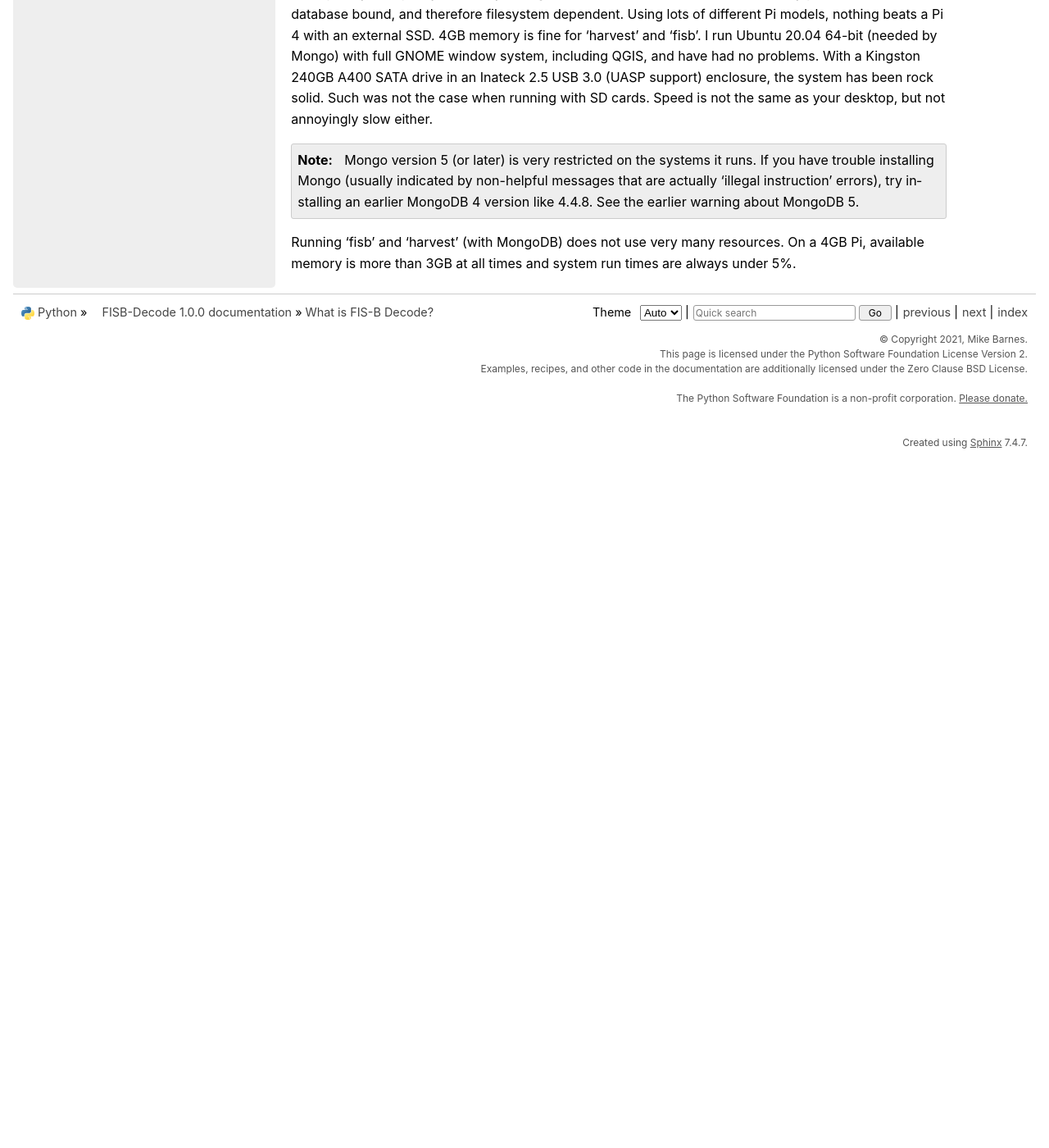
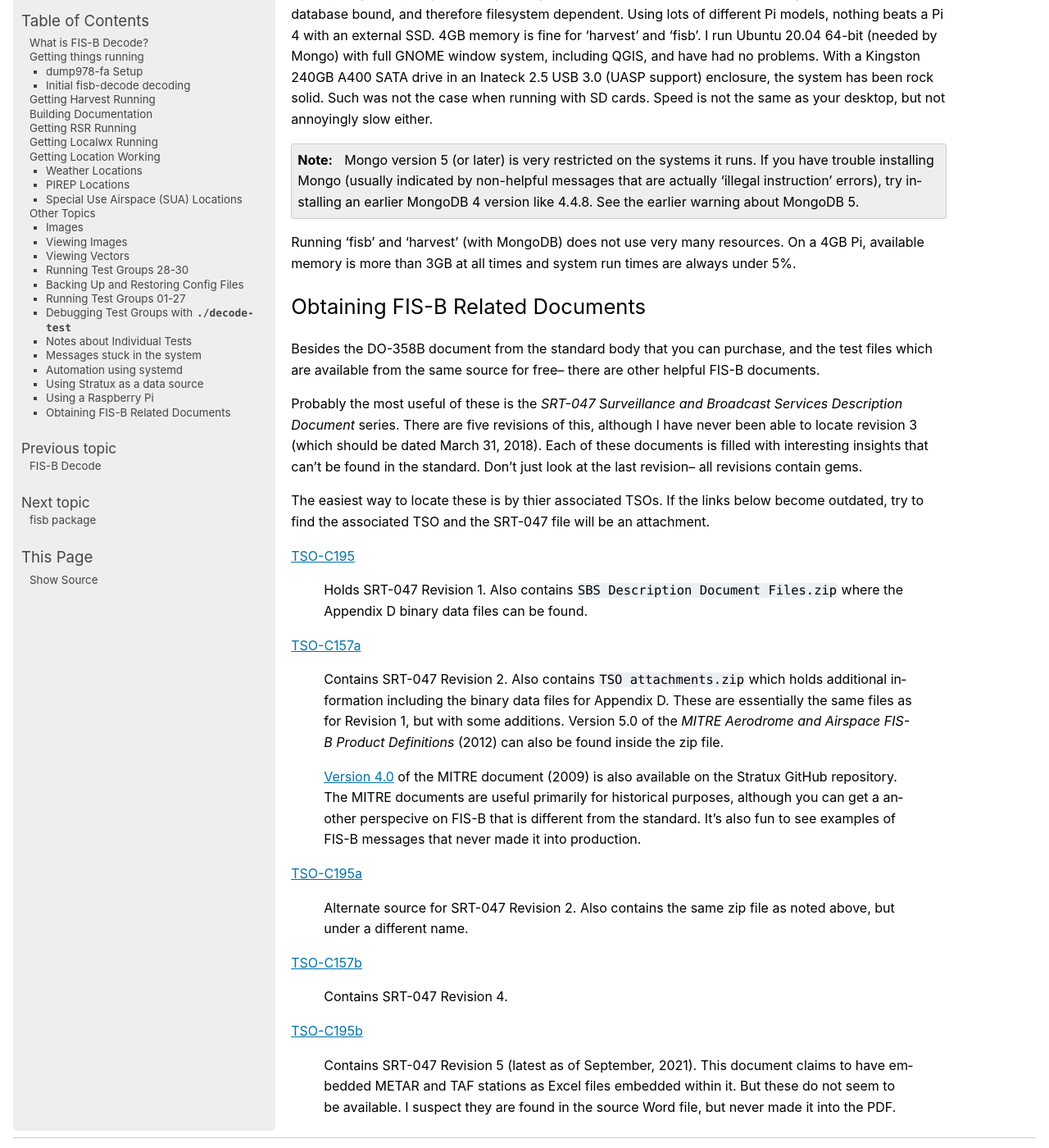
Before and after one commit to rand-projects/fisb-decode, a Sphinx documentation site: the page built from docs/source/document.rst, in a window 1280 px wide and 1400 px high, scrolled down 46267 px. Shown: the whole window at 82% size. Built offline with Sphinx 7.4.7, drawn with Linux system fonts in a browser that asks for light colours; before the commit the page ends 46825 px from its top, so only the background shows below that.

Commit message:
Added new section about obtaining SRT-047 FIS-B docs.

```diff
--- a/docs/source/document.rst
+++ b/docs/source/document.rst
@@ -2149,3 +2149,61 @@ SD cards. Speed is not the same as your desktop, but not annoyingly slow either.
 Running 'fisb' and 'harvest' (with MongoDB) does not use very many resources.
 On a 4GB Pi, available memory is more than 3GB at all times and system
 run times are always under 5%.
+
+Obtaining FIS-B Related Documents
+---------------------------------
+
+Besides the DO-358B document from the standard body that you can purchase,
+and the test files which are available from the same source for free--
+there are other helpful FIS-B documents.
+
+Probably the most useful of these is the *SRT-047 Surveillance and
+Broadcast Services Description Document* series. There are five revisions
+of this, although I have never been able to locate revision 3
+(which should be dated March 31, 2018). Each of these documents is filled
+with interesting insights that can't be found in the standard. Don't
+just look at the last revision-- all revisions contain gems.
+
+The easiest way to locate these is by thier associated TSOs. If the links
+below become outdated, try to find the associated TSO and the SRT-047
+file will be an attachment.
+
+`TSO-C195 <https://rgl.faa.gov/Regulatory_and_Guidance_Library/rgTSO.nsf/0/17A0F0AB5A874C55862577AD0052A38E?OpenDocument>`_
+
+  Holds SRT-047 Revision 1.
+  Also contains ``SBS Description Document Files.zip``
+  where the Appendix D binary data files can be found.
+
+`TSO-C157a <https://rgl.faa.gov/Regulatory_and_Guidance_Library/rgTSO.nsf/0/97B744BB38CDCB4A86257910004F3BB0?OpenDocument>`_
+
+  Contains SRT-047 Revision 2. Also contains ``TSO attachments.zip`` which
+  holds additional information including the binary data files for Appendix D.
+  These are essentially the same files as for Revision 1, but with some
+  additions.
+  Version 5.0 of the *MITRE Aerodrome and Airspace FIS-B Product Definitions*
+  (2012) can also be found inside the zip file.
+
+  `Version 4.0 <https://github.com/cyoung/stratux/blob/master/notes/Aero_FISB_ProdDef_Rev4.pdf>`_
+  of the MITRE document (2009) is also
+  available on the
+  Stratux GitHub repository.
+  The MITRE documents are useful primarily for historical
+  purposes, although you can get a another perspecive on FIS-B that is
+  different from the standard. It's also fun to see examples of FIS-B
+  messages that never made it into production.
+
+`TSO-C195a <https://rgl.faa.gov/Regulatory_and_Guidance_Library/rgTSO.nsf/0/A742D5047D73C258862579B3005501D2?OpenDocument>`_
+
+  Alternate source for SRT-047 Revision 2. Also contains the same zip file
+  as noted above, but under a different name.
+
+`TSO-C157b <https://rgl.faa.gov/Regulatory_and_Guidance_Library/rgTSO.nsf/0/AD3F155C9961413386257E570064EF87?OpenDocument>`_
+
+  Contains SRT-047 Revision 4.
+
+`TSO-C195b <https://rgl.faa.gov/Regulatory_and_Guidance_Library/rgTSO.nsf/0/45845CD583AD3CD686257D62006B3B3E?OpenDocument>`_
+
+  Contains SRT-047 Revision 5 (latest as of September, 2021). This document
+  claims to have embedded METAR and TAF stations as Excel files embedded
+  within it. But these do not seem to be available. I suspect they are
+  found in the source Word file, but never made it into the PDF.
```
